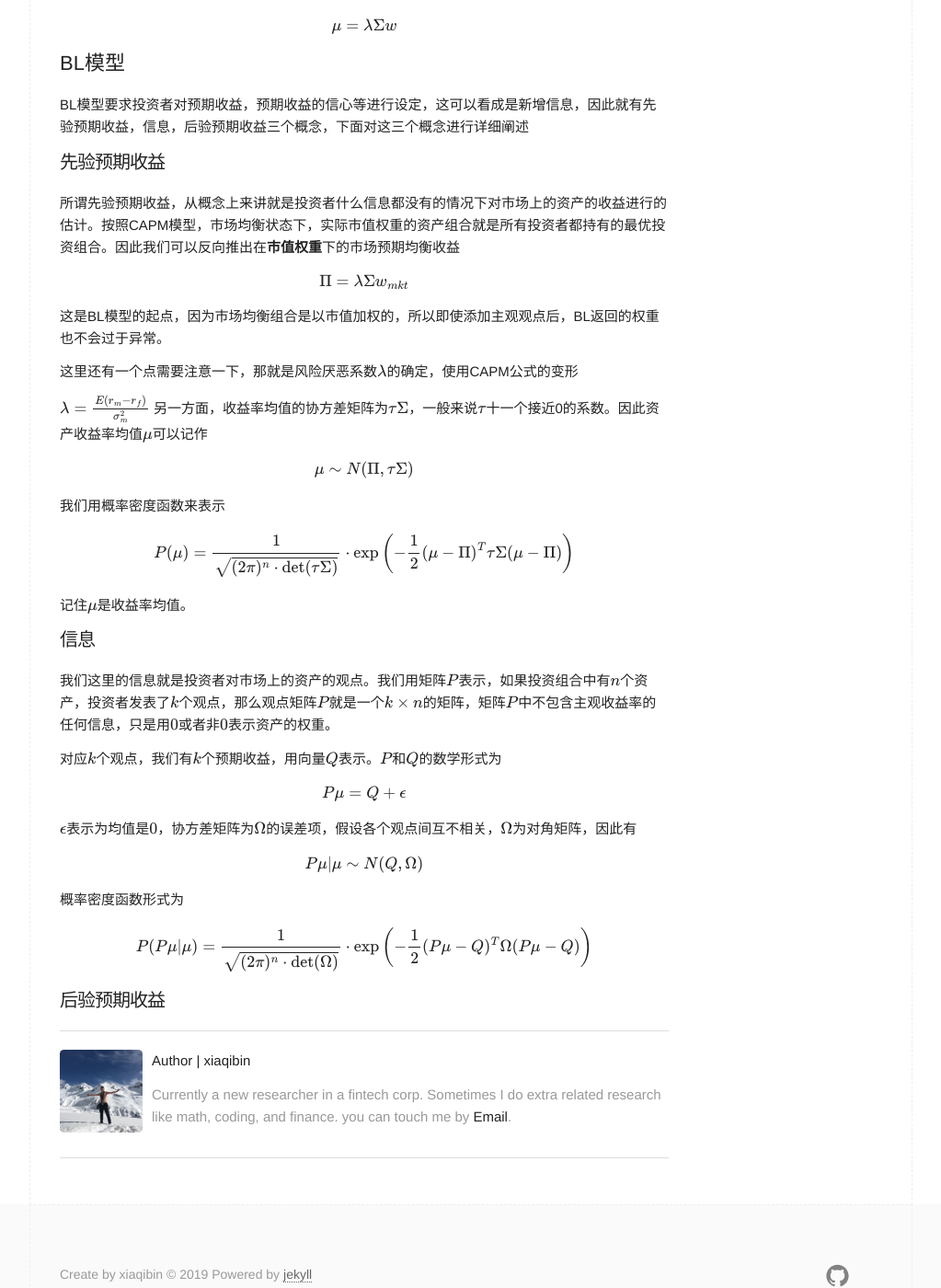
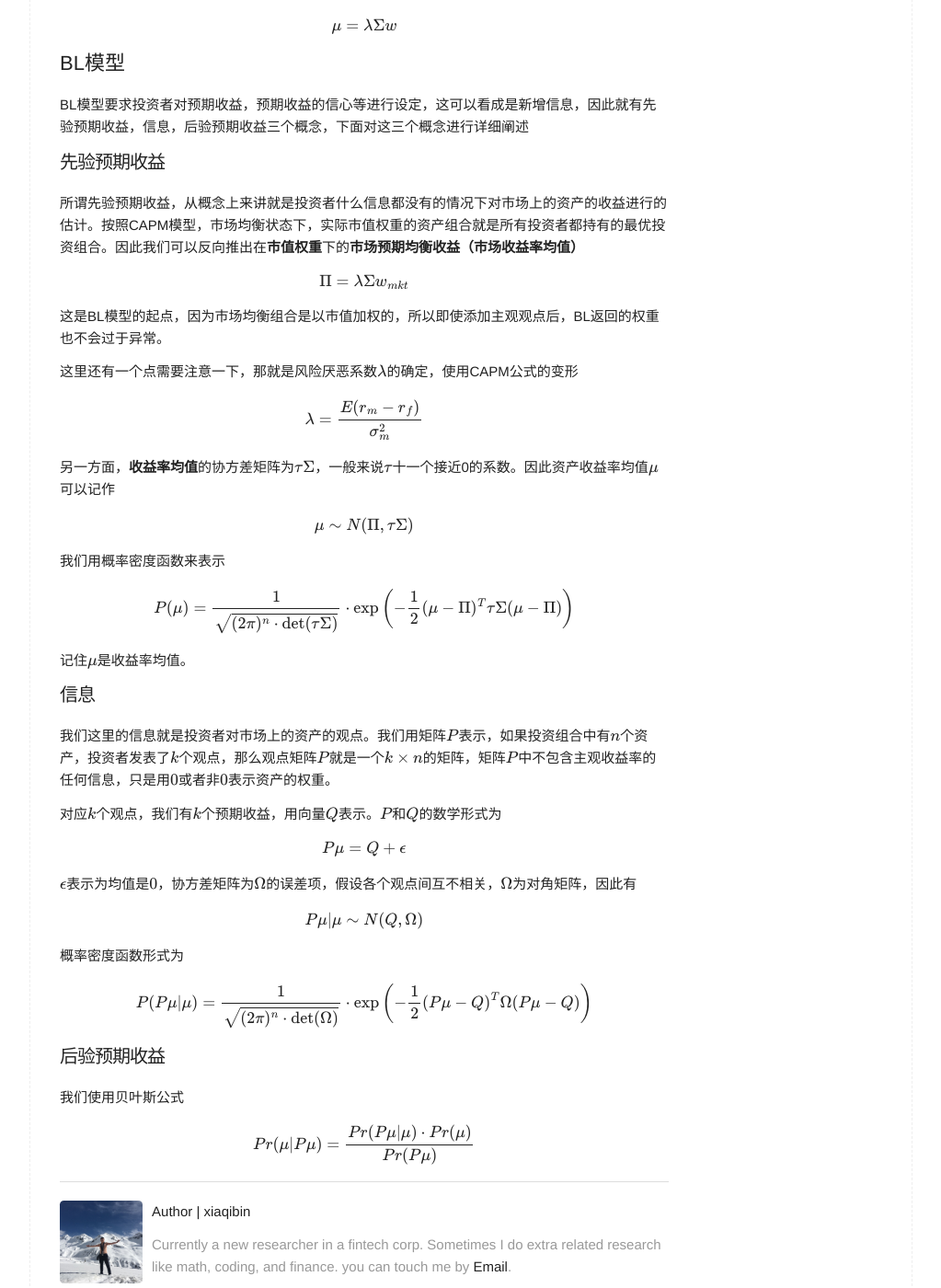
Before and after one commit to xiaqibin/researchLab, a Jekyll site: the page built from _posts/2020-03-19-BlackLitterman模型.md, in a window 1280 px wide and 1400 px high, scrolled down 726 px. Shown: the whole window at 92% size, without its empty margins (128-1151 px from the left). Built offline with Jekyll 4.4.1, drawn with Linux system fonts in a browser that asks for light colours; formulas are drawn with MathJax 3.

Commit message:
update post

```diff
--- a/_posts/2020-03-19-BlackLitterman模型.md
+++ b/_posts/2020-03-19-BlackLitterman模型.md
@@ -37,7 +37,7 @@ $$
 BL模型要求投资者对预期收益，预期收益的信心等进行设定，这可以看成是新增信息，因此就有先验预期收益，信息，后验预期收益三个概念，下面对这三个概念进行详细阐述
 
 ### 先验预期收益
-所谓先验预期收益，从概念上来讲就是投资者什么信息都没有的情况下对市场上的资产的收益进行的估计。按照CAPM模型，市场均衡状态下，实际市值权重的资产组合就是所有投资者都持有的最优投资组合。因此我们可以反向推出在**市值权重**下的市场预期均衡收益
+所谓先验预期收益，从概念上来讲就是投资者什么信息都没有的情况下对市场上的资产的收益进行的估计。按照CAPM模型，市场均衡状态下，实际市值权重的资产组合就是所有投资者都持有的最优投资组合。因此我们可以反向推出在**市值权重**下的**市场预期均衡收益（市场收益率均值）**
 
 $$
 \Pi = \lambda \Sigma w_{mkt}
@@ -50,7 +50,8 @@ $$
 $$
 \lambda = \frac{E(r_m - r_f)}{\sigma_m^2}
 $$
-另一方面，收益率均值的协方差矩阵为$\tau \Sigma$，一般来说$\tau$十一个接近0的系数。因此资产收益率均值$\mu$可以记作
+
+另一方面，**收益率均值**的协方差矩阵为$\tau \Sigma$，一般来说$\tau$十一个接近0的系数。因此资产收益率均值$\mu$可以记作
 
 $$
 \mu \sim N(\Pi,\tau\Sigma)
@@ -90,3 +91,9 @@ P(P\mu|\mu) = \frac{1}{\sqrt{(2\pi)^n\cdot \det(\Omega)}}\cdot \exp\left(-\frac{
 $$
 
 ### 后验预期收益
+
+我们使用贝叶斯公式
+
+$$
+Pr(\mu|P\mu) = \frac{Pr(P\mu|\mu)\cdot Pr(\mu)}{Pr(P\mu)}
+$$
```
